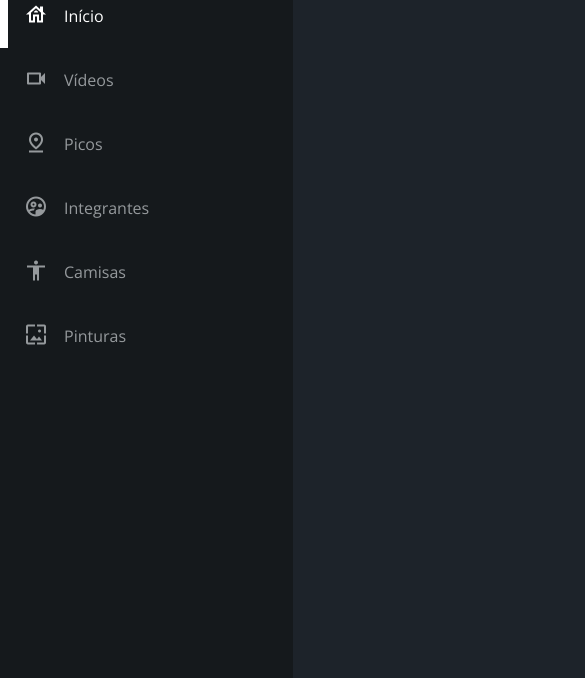
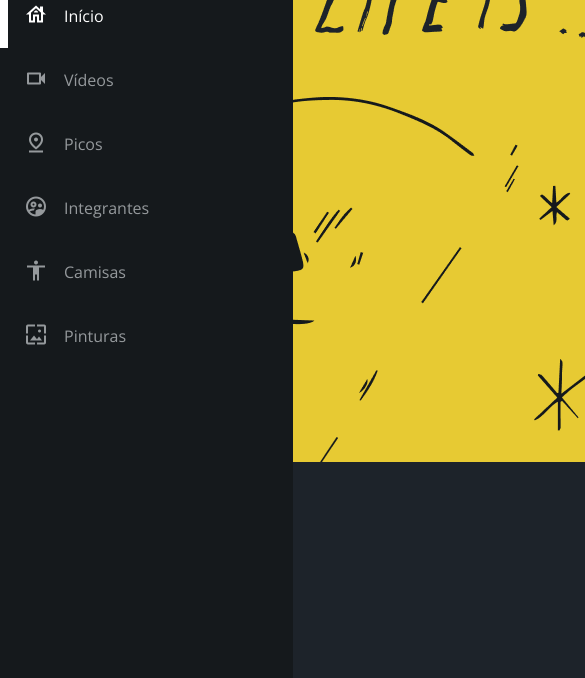
Before and after one commit to wesleylmarcelino/Alura-Flexbox-Grid, a plain HTML site: page index.html in a window 390 px wide. Shown: the part 222-900 px from the top of the page, 585 px wide, since content can reach past the window. Drawn offline with nearby package versions, Linux system fonts and the light colour scheme.

Commit message:
Conteúdo principal

```diff
--- a/index.html
+++ b/index.html
@@ -28,6 +28,21 @@
         <a href="#" class="menu-lateral__link menu-lateral__link--camisas">Camisas</a>
         <a href="#" class="menu-lateral__link menu-lateral__link--pinturas">Pinturas</a>
     </nav>
+    <main class="principal">
+        <h2 class="titulo-pagina">Início</h2>
+        <article class="cartao">
+            <img src="assets/img/banner-mobile_1.png" alt="Baner do cartao" class="cartao__imagem">
+            <div class="cartao__conteudo">
+                <p class="cartao__destaque">Vídeo em destaque</p>
+                <h3 class="cartao__titulo">HCZ - Título</h3>
+                <p class="cartao__perfil">Bruno Lopes</p>
+                <p class="cartao__info cartao__info--tempo">33 minutos</p>
+                <p class="cartao__info cartao__info--visualizacao">33 visualizações</p>
+                <button class="cartao__botao cartao__botao--play cartao__botao--destaque">Assistir agora</button>
+            </div>
+        </article>
+    </main>
+
     <script src="index.js"></script>
 </body>
 
```
